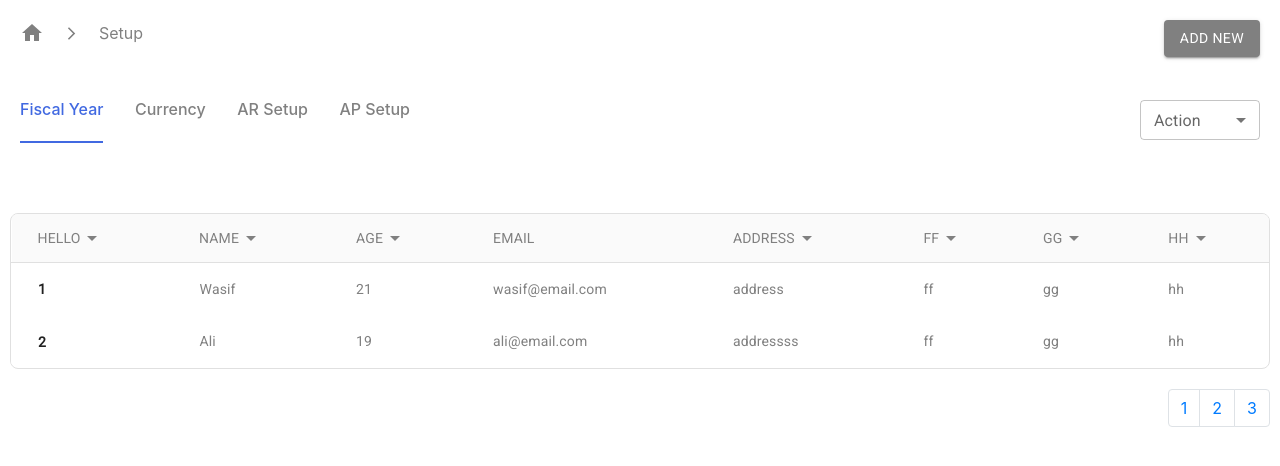
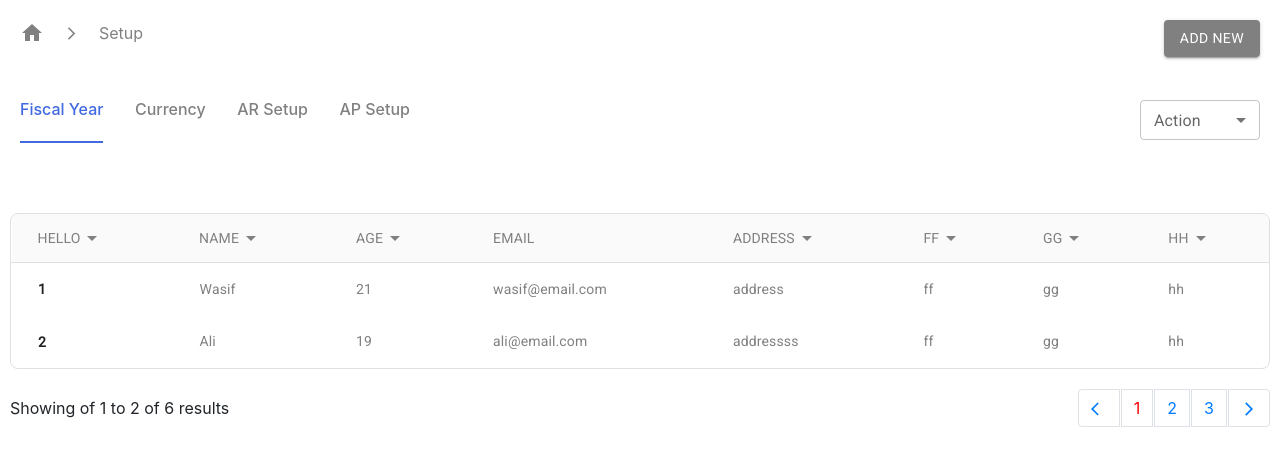
Before and after one commit to Manish-at-git/tekgrid-table, a React (Create React App) app: page / in a window 1280 px wide. Shown: the top 466 px of the page. Built offline with nearby package versions, Linux system fonts and the light colour scheme.

Commit message:
pagination done

```diff
--- /dev/null
+++ b/src/Components/Table/Pagination.css
@@ -0,0 +1,8 @@
+.page-link {
+  margin-left: 1px;
+}
+
+.page {
+  color: red;
+  border: "1px solid red" !important;
+}
--- a/src/Components/Table/Pagination.js
+++ b/src/Components/Table/Pagination.js
@@ -1,9 +1,13 @@
 import * as React from "react";
+import ArrowBackIos from "@mui/icons-material/ArrowBackIos";
+import ArrowForwardIos from "@mui/icons-material/ArrowForwardIos";
+import "./Pagination.css";
 
-const Pagination = ({ postsPerPage, totalPosts, paginate }) => {
+const Pagination = ({ postsPerPage, totalPosts, paginate, currentPage }) => {
   const pageNumbers = [];
+  let ceil = Math.ceil(totalPosts / postsPerPage);
 
-  for (let i = 1; i <= Math.ceil(totalPosts / postsPerPage); i++) {
+  for (let i = 1; i <= ceil; i++) {
     pageNumbers.push(i);
   }
 
@@ -13,19 +17,44 @@ const Pagination = ({ postsPerPage, totalPosts, paginate }) => {
         marginTop: "20px",
         display: "flex",
         alignItems: "center",
-        justifyContent: "flex-end",
+        justifyContent: "space-between",
         marginLeft: "10px",
         marginRight: "10px",
       }}
     >
+      <div>
+        Showing of {currentPage * postsPerPage - 1} to{" "}
+        {currentPage * postsPerPage} of {ceil * postsPerPage} results
+      </div>
       <ul style={{ margin: 0 }} className="pagination">
+        <li className="page-item">
+          <span
+            onClick={() => paginate(currentPage <= 0 ? 1 : currentPage - 1)}
+            className="page-link"
+          >
+            <ArrowBackIos fontSize="sm" />
+          </span>
+        </li>
         {pageNumbers.map((number) => (
           <li key={number} className="page-item">
-            <span onClick={() => paginate(number)} className="page-link">
+            <span
+              onClick={() => paginate(number)}
+              className={`page-link ${currentPage === number ? `page` : ""}`}
+            >
               {number}
             </span>
           </li>
         ))}
+        <li className="page-item">
+          <span
+            onClick={() =>
+              paginate(currentPage >= ceil ? ceil : currentPage + 1)
+            }
+            className="page-link"
+          >
+            <ArrowForwardIos fontSize="sm" />
+          </span>
+        </li>
       </ul>
     </div>
   );
--- a/src/Components/Table/Table.js
+++ b/src/Components/Table/Table.js
@@ -46,13 +46,6 @@ const useSortableData = (
 export default function BasicTable(props) {
   let { black, icons } = props;
   const { items, requestSort } = useSortableData(props.data);
-
-  let paginatedData = [];
-  let count = Math.ceil(items.length / 2);
-  for (let i = 0; i <= count; i++) {
-    paginatedData.push(i);
-  }
-  console.log(count);
 
   const renderTableHeader = () => {
     let header = Object.keys(props.data[0]);
--- a/src/Components/Tabs/Tabs.js
+++ b/src/Components/Tabs/Tabs.js
@@ -20,6 +20,7 @@ function Tabs(props) {
   const [currentTab, setCurrentTab] = useState("Fiscal Year");
   const [posts, setPosts] = useState(students);
   const [currentPage, setCurrentPage] = useState(1);
+
   const [postsPerPage] = useState(2);
 
   const setTab = (item) => {
@@ -46,7 +47,9 @@ function Tabs(props) {
   const indexOfFirstPost = indexOfLastPost - postsPerPage;
   const currentPosts = posts.slice(indexOfFirstPost, indexOfLastPost);
 
-  const paginate = (pageNumber) => setCurrentPage(pageNumber);
+  const paginate = (pageNumber) => {
+    setCurrentPage(pageNumber);
+  };
 
   const handleChange = (event) => {
     setAction(event.target.value);
@@ -117,6 +120,7 @@ function Tabs(props) {
       <Pagination
         postsPerPage={postsPerPage}
         totalPosts={posts.length}
+        currentPage={currentPage}
         paginate={paginate}
       />
     </div>
```
